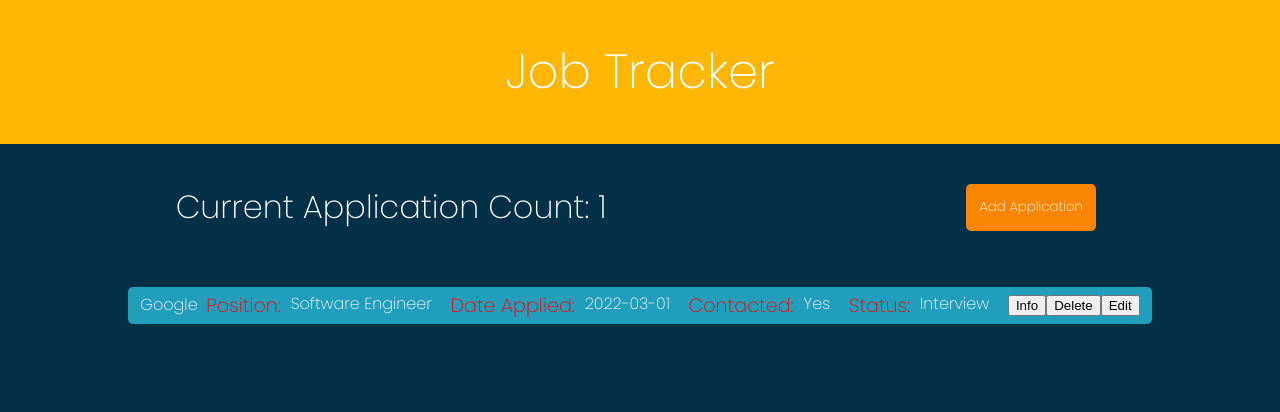
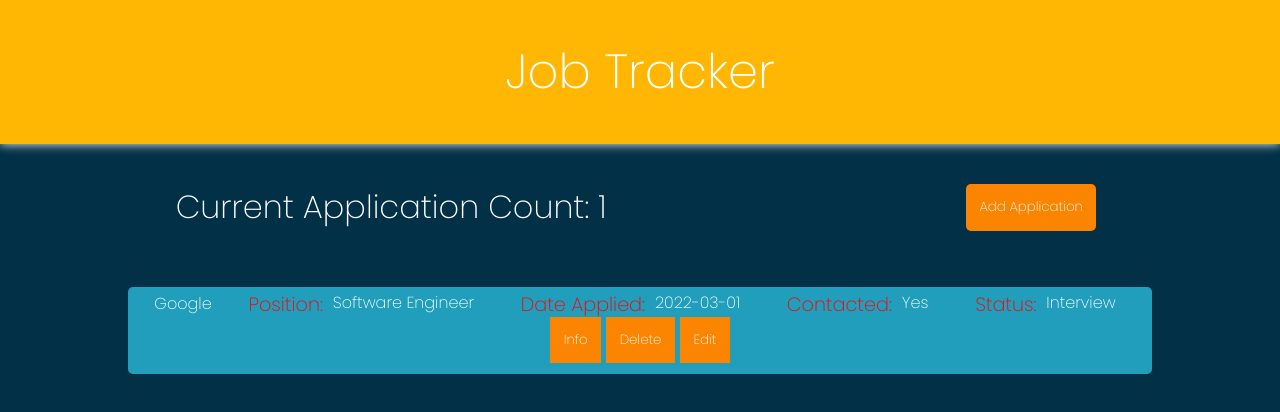
Before and after one commit to GeoffKellyNC/job-tracker-app, a React (Create React App) app: page / in a window 1280 px wide. Shown: the top 412 px of the page. Built offline with nearby package versions, Linux system fonts and the light colour scheme.

Commit message:
styling changes to buttons

```diff
--- a/src/App.css
+++ b/src/App.css
@@ -14,6 +14,7 @@ h1{
 
 header{
     background-color: #FFB703;
+    box-shadow: 0px 0px 10px white;
 }
 
 .home-container h2{
--- a/src/components/AppForm.js
+++ b/src/components/AppForm.js
@@ -1,10 +1,12 @@
 import React from 'react'
 
-import {Link} from 'react-router-dom'
+import { useHistory } from 'react-router-dom'
 
 import './styles/appForm.css'
 
 function AppForm({ values, update, submit }) {
+
+const history = useHistory();
 
 const handleChange = (e) => {
     const name = e.target.name;
@@ -15,7 +17,6 @@ const handleChange = (e) => {
 
   return (
     <div className = 'form-container'>
-        <Link to = '/'>Go Back to Home</Link>
         <form onSubmit={submit}>
                 <label>Company Name</label>
                 <input
@@ -135,6 +136,7 @@ const handleChange = (e) => {
                     className = 'col-4'>
                 </textarea>
                 <button type = 'submit'>Submit</button>
+                <button class = 'back-btn' onClick = {() => {history.push('/')}}>Back To List</button>
         </form>
     </div>
   )
--- a/src/components/ApplicationItems.js
+++ b/src/components/ApplicationItems.js
@@ -27,9 +27,9 @@ function ApplicationItems({ application, deleteApp}) {
                             <p>{app.currentStatus}</p>
                         </h3>
                         <div className = 'btn-container'>
-                            <button onClick = {() => {history.push(`/${app.id}`)}}>Info</button>
-                            <button onClick = {() => deleteApp(app.id)} >Delete</button>
-                            <button onClick = {() => {}} >Edit</button>
+                            <button className = 'info-btn' onClick = {() => {history.push(`/${app.id}`)}}>Info</button>
+                            <button className = 'del-btn' onClick = {() => deleteApp(app.id)} >Delete</button>
+                            <button className = 'edit-btn' onClick = {() => {}} >Edit</button>
                         </div>
                     </div>
                     )
--- a/src/components/styles/ApplicationItems.css
+++ b/src/components/styles/ApplicationItems.css
@@ -48,3 +48,12 @@ a{
 .btn-container{
     display: flex;
 }
+
+.btn-container button {
+    font-family: 'Poppins', sans-serif;
+    margin: 0.2em;
+    padding: 1em;
+    border: none;
+    background-color: #FB8500;
+    color: white;
+}
--- a/src/components/styles/appForm.css
+++ b/src/components/styles/appForm.css
@@ -4,6 +4,7 @@ form{
     display: grid;
     grid-template-columns: 12em 1fr 1fr 1fr;
     grid-template-rows: 1fr 1fr 1fr 1fr 1fr 1fr;
+    margin-top: 2em;
 }
 
 
@@ -46,6 +47,16 @@ form button{
 
 }
 
+.back-btn{
+    /* grid-column: 1/2; */
+    font-family: 'Poppins', sans-serif;
+    margin: 0.2em;
+    padding: 1em;
+    border: none;
+    background-color: #FB8500;
+    color: white;
+}
+
 .col-3{
     grid-column: 3/4;
 }
```
